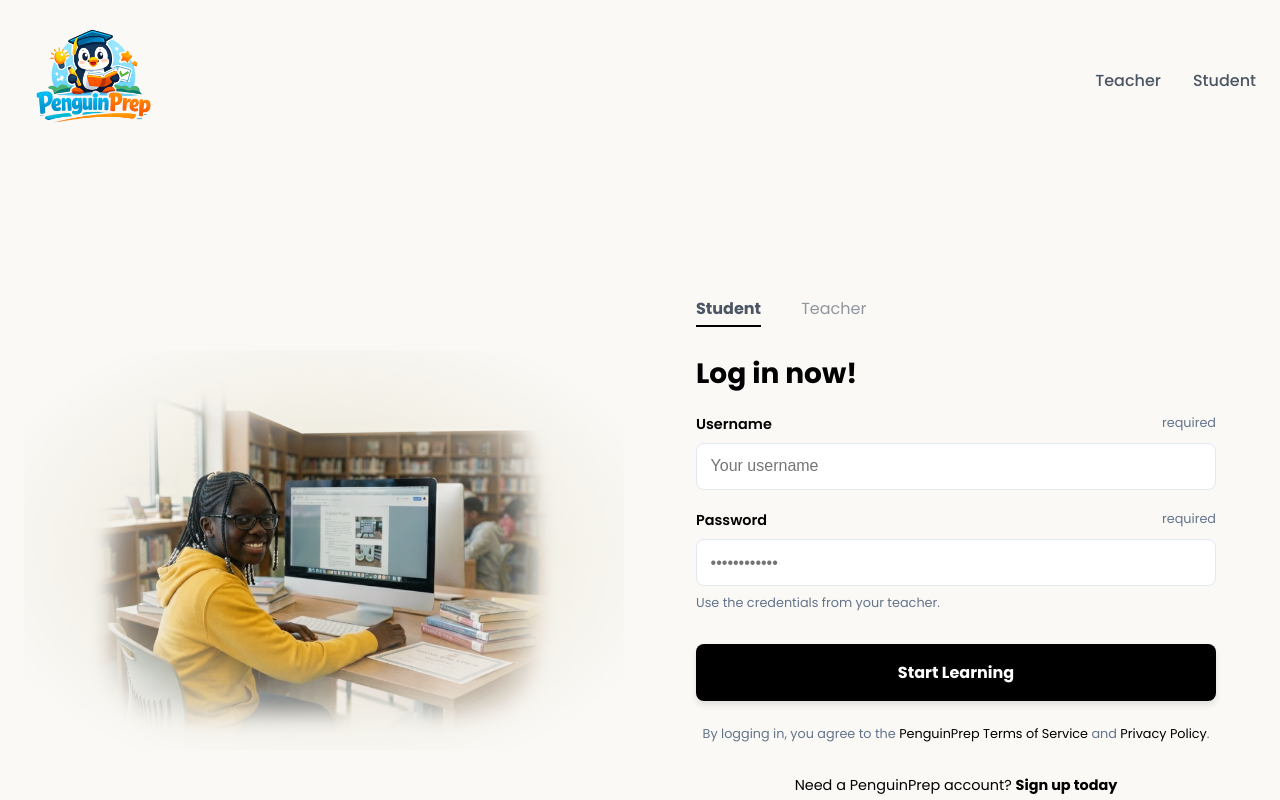
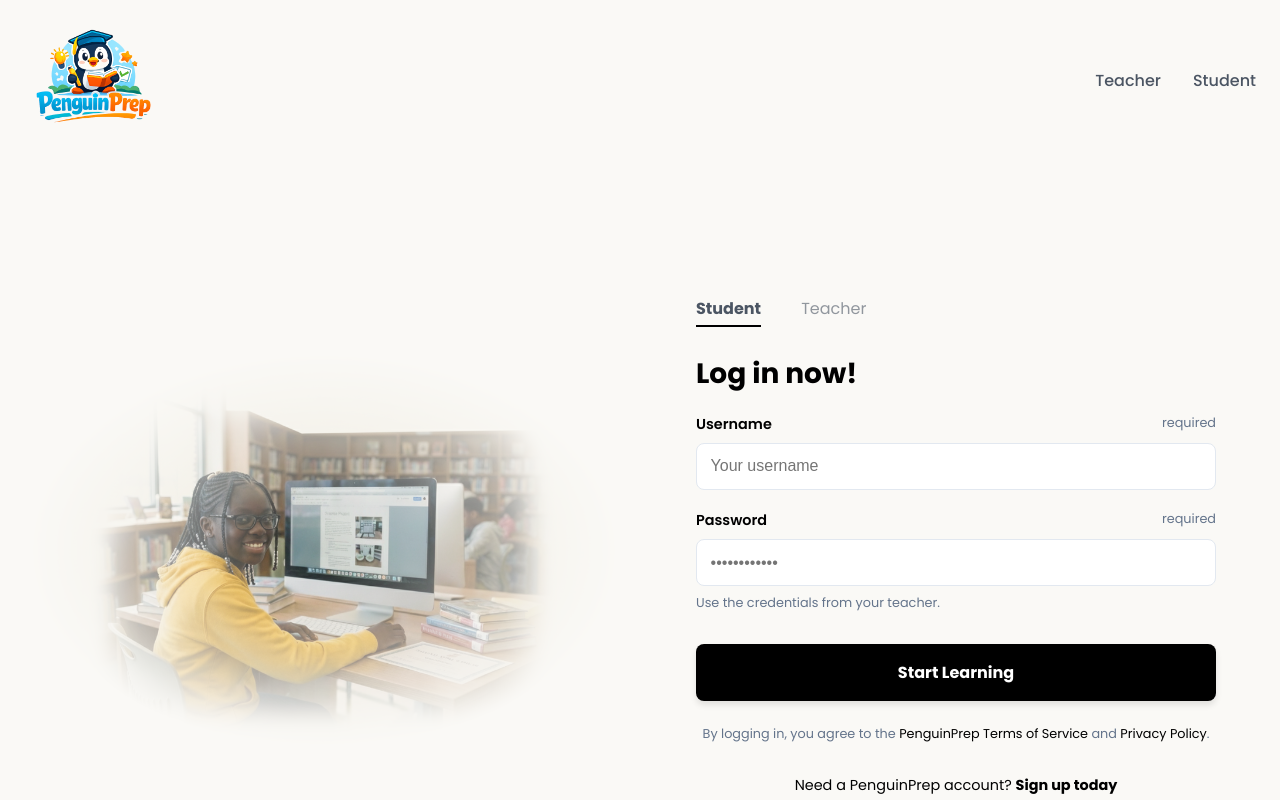
Before and after one commit to eboannan/quiz-platform, a React (Vite) app: page / in a window 1280 px wide. Shown: the top 800 px of the page. Built offline with nearby package versions, Linux system fonts and the light colour scheme; no server answers.

Commit message:
aggressive feathering on hero image to remove faint side lines

```diff
--- a/src/components/Hero.jsx
+++ b/src/components/Hero.jsx
@@ -24,8 +24,8 @@ const Hero = () => {
                         display: 'block',
                         margin: '0 auto',
                         mixBlendMode: 'multiply',
-                        maskImage: 'radial-gradient(ellipse at center, black 30%, transparent 85%)',
-                        WebkitMaskImage: 'radial-gradient(ellipse at center, black 30%, transparent 85%)'
+                        maskImage: 'radial-gradient(ellipse at center, rgba(0,0,0,1) 0%, rgba(0,0,0,0) 70%)',
+                        WebkitMaskImage: 'radial-gradient(ellipse at center, rgba(0,0,0,1) 0%, rgba(0,0,0,0) 70%)'
                     }}
                 />
             </div>
```
